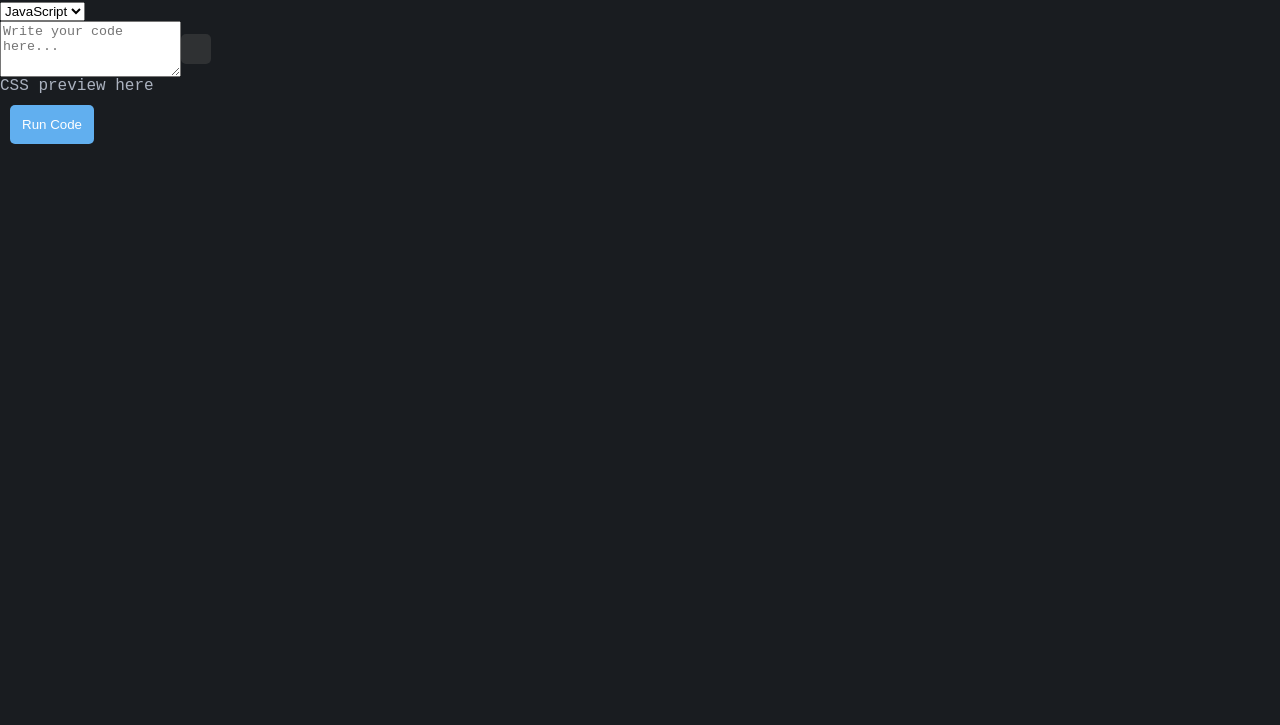
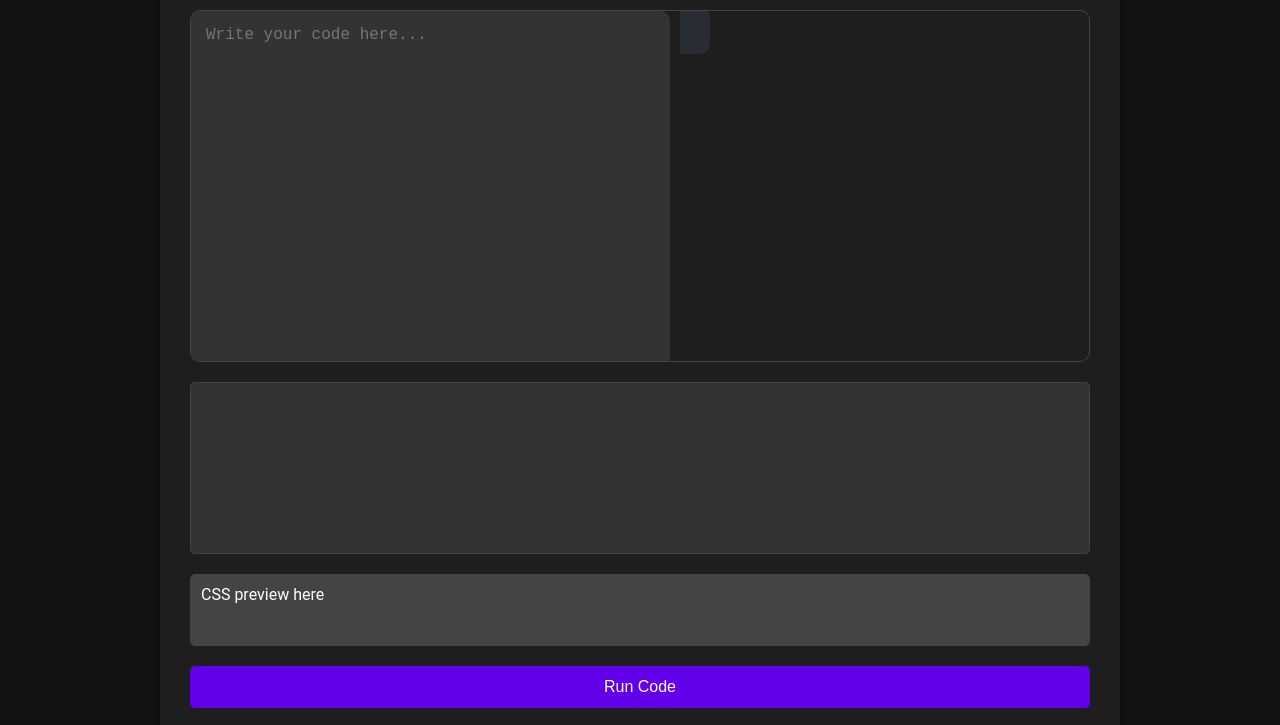
Before and after one commit to LakshayD02/online_code_editor, a plain HTML site: page index.html in a window 1280 px wide. Shown: the part 78-803 px from the top of the page. Drawn offline with nearby package versions, Linux system fonts and the light colour scheme.

Commit message:
Update style.css

```diff
--- a/style.css
+++ b/style.css
@@ -1,84 +1,153 @@
+/* General Styles */
 body {
+    font-family: 'Roboto', sans-serif;
     margin: 0;
     padding: 0;
+    background-color: #121212;
+    color: #e0e0e0;
+}
+
+/* Container */
+.container {
+    max-width: 900px;
+    margin: 0 auto;
+    padding: 30px;
+    background-color: #1e1e1e;
+    border-radius: 10px;
+    box-shadow: 0 0 10px rgba(0, 0, 0, 0.5);
+}
+
+/* Header */
+header {
+    display: flex;
+    justify-content: space-between;
+    align-items: center;
+    margin-bottom: 20px;
+}
+
+h1 {
+    margin: 0;
+    color: #f1f1f1;
+    font-size: 2rem;
+}
+
+select {
+    padding: 8px 12px;
+    font-size: 16px;
+    background-color: #333;
+    color: #e0e0e0;
+    border: 1px solid #444;
+    border-radius: 5px;
+    outline: none;
+}
+
+select:focus {
+    border-color: #6200ea;
+}
+
+/* Editor Area */
+.editor-container {
+    display: flex;
+    height: 350px;
+    border: 1px solid #444;
+    background-color: #1e1e1e;
+    border-radius: 10px;
+    overflow: hidden;
+}
+
+/* Textarea */
+#code-input, #code-output {
+    width: 50%;
+    height: 100%;
+    margin: 0;
+    padding: 15px;
+    font-family: 'Courier New', monospace;
+    font-size: 16px;
+    resize: none;
+    border: none;
+    outline: none;
+    border-radius: 0 10px 10px 0;
+}
+
+#code-input {
+    background-color: #333;
+    color: #e0e0e0;
+}
+
+#code-output {
+    background-color: #282c34;
+    color: #abb2bf;
+    overflow-y: auto;
+    padding-right: 15px;
+}
+
+/* Footer */
+footer {
+    margin-top: 20px;
     display: flex;
     flex-direction: column;
-    height: 100vh;
-    background-color: #191c20;
-    color: #abb2bf;
-    font-family: 'Courier New', Courier, monospace;
+    align-items: flex-start;
 }
 
-.editor-container {
-    display: flex;
-    flex-grow: 1;
+#run-btn {
+    padding: 12px 20px;
+    font-size: 16px;
+    background-color: #6200ea;
+    color: white;
+    border: none;
+    border-radius: 5px;
+    cursor: pointer;
+    width: 100%;
+    transition: background-color 0.3s ease;
 }
 
-#editor {
-    width: 50vw;
-    height: 100%;
-    border: 2px solid #61afef;
-    border-radius: 5px;
-    font-size: 1.2rem; /* Set the font size explicitly */
+#run-btn:hover {
+    background-color: #3700b3;
 }
 
-button {
-    padding: 12px;
-    cursor: pointer;
-    background-color: #61afef;
-    color: #ffffff;
-    border: none;
-    border-radius: 5px;
-    margin: 10px;
-    transition: background-color 0.3s;
+/* Output */
+#output {
+    margin-top: 20px;
+    padding: 20px;
+    background-color: #1e1e1e;
+    border: 1px solid #444;
+    border-radius: 10px;
+    color: #e0e0e0;
+    min-height: 100px;
+    width: 100%;
+    word-wrap: break-word;
 }
 
-button:hover {
-    background-color: #0073ff;
-    color: white;
+/* Preview Sections */
+.preview {
+    margin-top: 20px;
+    padding: 10px;
+    background-color: #2c2c2c;
+    color: #fff;
+    border-radius: 5px;
+    border: 1px solid #444;
 }
 
-.output-container {
-    flex-grow: 1;
-    padding: 10px;
+#html-preview {
+    min-height: 150px;
+    background-color: #333;
 }
 
-
-pre {
-    background-color: #2f3133;
-    padding: 15px;
-    border-radius: 5px;
-    white-space: pre-wrap;
-    overflow-wrap: break-word;
+#css-output {
+    min-height: 50px;
+    background-color: #444;
 }
 
-@media screen and (max-width: 1200px) {
-    #editor {
-        width: 300%;
-    }
-
-    button {
-        width: 50%;
-    }
+/* Code Syntax Highlighting */
+pre {
+    margin: 0;
+    padding: 10px;
+    background-color: #1e1e1e;
+    border-radius: 10px;
 }
 
-@media screen and (max-width: 768px) {
-    #editor {
-        width: 300%;
-    }
-
-    button {
-        width: 50%;
-    }
+code {
+    color: #e0e0e0;
+    font-size: 16px;
+    white-space: pre-wrap;
 }
-
-@media screen and (max-width: 450px) {
-    #editor {
-        width: 300%;
-        font-size: 1rem; /* Adjust font size for smaller screens */
-    }
-
-    button {
-        width: 50%;
-    }
-}
```
